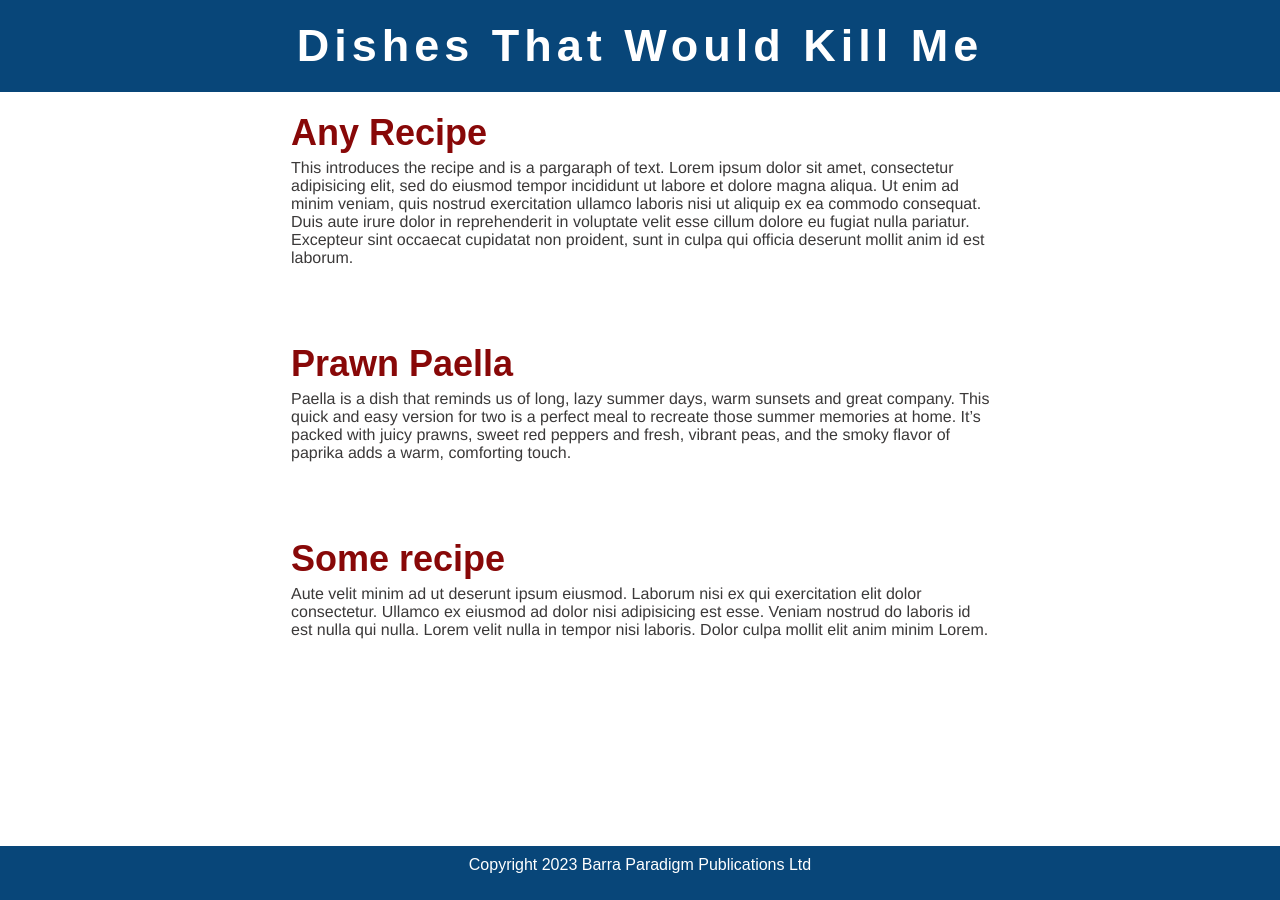
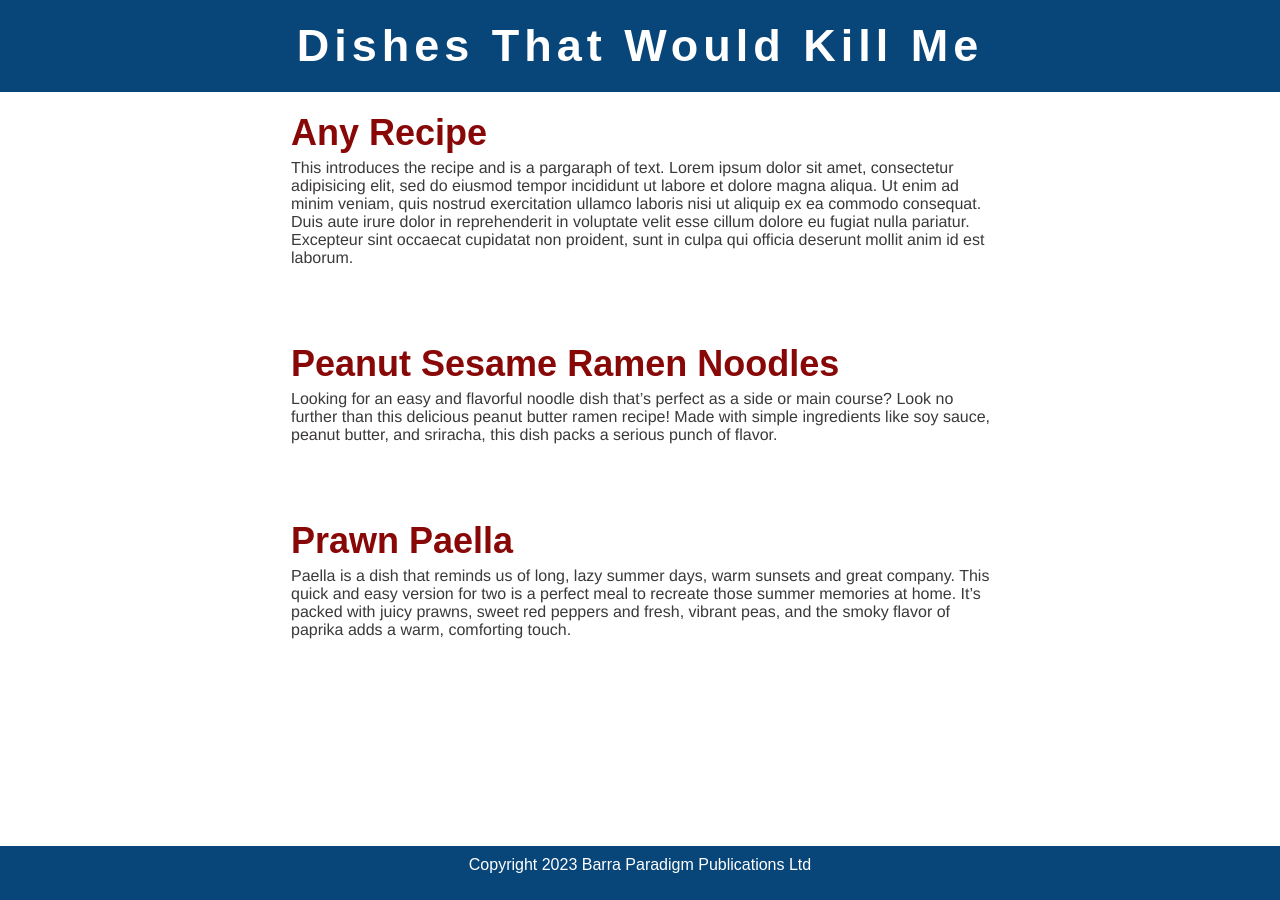
Before and after one commit to thomasgodfrey48/instantcrush, a Jekyll site: the page built from pages/recipelisting.md, in a window 1280 px wide. Built offline with Jekyll 4.4.1, drawn with Linux system fonts in a browser that asks for light colours; some web fonts are replaced.

Commit message:
Update Recipe “recipe1”

```diff
--- a/_recipes/recipe1.md
+++ b/_recipes/recipe1.md
@@ -1,46 +1,10 @@
 ---
+title: Peanut Sesame Ramen Noodles
+date: 2022-10-19
+order: 1
 layout: recipe
-title: Some recipe
-date: 2022-10-19
 published: true
-order: 2
 ---
-Aute velit minim ad ut deserunt ipsum eiusmod. Laborum nisi ex qui exercitation elit dolor consectetur. Ullamco ex eiusmod ad dolor nisi adipisicing est esse. Veniam nostrud do laboris id est nulla qui nulla. Lorem velit nulla in tempor nisi laboris. Dolor culpa mollit elit anim minim Lorem.
+Looking for an easy and flavorful noodle dish that's perfect as a side or main course? Look no further than this delicious peanut butter ramen recipe! Made with simple ingredients like soy sauce, peanut butter, and sriracha, this dish packs a serious punch of flavor.
 
-![Delicious Plate of Toast, Blueberries and Bananas, covered in sticky maple syrup](../uploads/joseph-gonzalez-zcUgjyqEwe8-unsplash.jpg "Photo by Joseph Smart")
-
-
-## Ingredients
-
-- 1 kg something or something else
-- 160 ml something or something else
-- ½ large something or something else
-- 450 grams something or something else
-- 1 glass white wine
-- 350 grams fresh something or something else,
-- 1400 grams something or something else, drained of some of their juice and chopped
-- teaspoon ground something or something else
-- teaspoon ground something or something else
-- salt and black pepper
-- 1 teaspoon oregano
-- 25 grams grated Parmesan, Kefalotiri, or Gruyere cheese
-- some chopped something
-- 80 grams something
-- 80 grams something else
-- 600 ml warm something
-- 2 egg yolks
-- 4 tablespoons toasted something or something else
-
-
-## Method
-
-Occaecat nulla proident do aute non amet cillum et enim. Non in commodo consequat minim. Id excepteur adipisicing cillum minim Lorem anim est eiusmod incididunt. Consectetur nostrud pariatur amet enim dolore labore deserunt tempor magna fugiat dolor veniam anim. Ut ex sit ullamco ullamco magna aliqua cupidatat ullamco adipisicing tempor. Cupidatat fugiat in consectetur quis sunt laboris qui veniam sunt id deserunt minim.
-
-Laborum dolore minim veniam excepteur aliquip aliqua mollit minim id exercitation ipsum. Quis sint qui enim labore amet irure culpa eiusmod ullamco amet minim aliquip ut eiusmod. Qui Lorem dolore labore esse reprehenderit cillum reprehenderit.
-
-Do elit laboris irure pariatur nostrud officia. Proident anim amet officia irure occaecat aliqua nisi ex. Non minim excepteur consectetur mollit aliquip ad occaecat est velit. Enim laboris mollit reprehenderit cupidatat voluptate ipsum aliquip nostrud deserunt amet. Qui aliquip deserunt commodo pariatur qui anim. Aliquip excepteur reprehenderit in sint enim Lorem non Lorem pariatur adipisicing dolore ullamco incididunt ullamco.
-
-Cupidatat nostrud excepteur sunt exercitation excepteur dolor adipisicing. Aliqua et commodo do duis fugiat non consequat duis. Esse velit velit sit aute voluptate exercitation cupidatat velit cupidatat duis culpa non duis deserunt. Non voluptate et ea incididunt elit irure eu irure ullamco ea Lorem tempor. Veniam sint irure reprehenderit mollit nisi amet fugiat nulla duis. Nulla nostrud sint reprehenderit est enim dolore ipsum. Sint eu anim excepteur consectetur ipsum.
-
-- Serves: 6
-- Preparation time: 1 hour
+![black plastic bowl](https://images.unsplash.com/photo-1522200497171-b6fc631e7dad?ixlib=rb-4.0.3&ixid=MnwxMjA3fDB8MHxwaG90by1wYWdlfHx8fGVufDB8fHx8&auto=format&fit=crop&w=1000&q=80)
```
